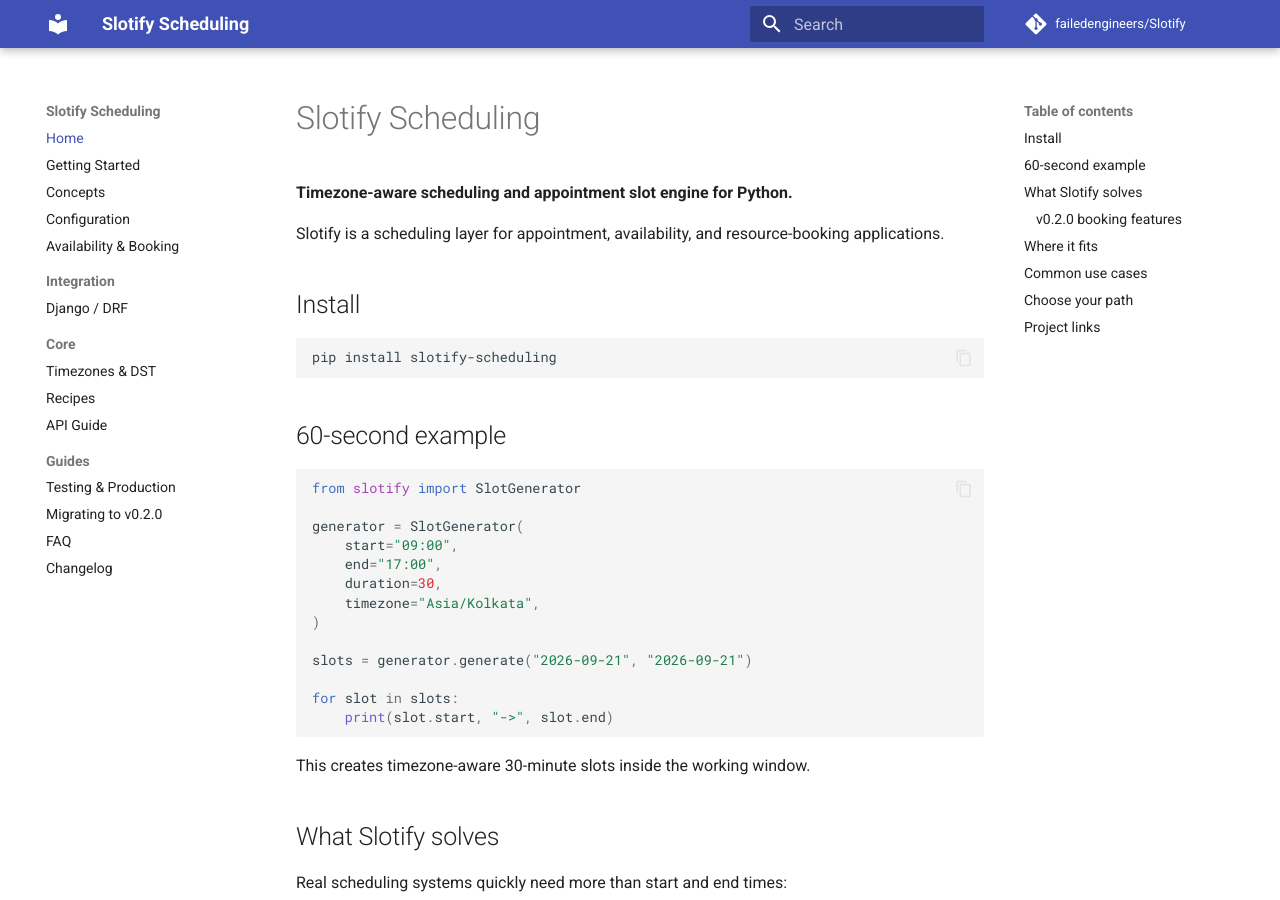
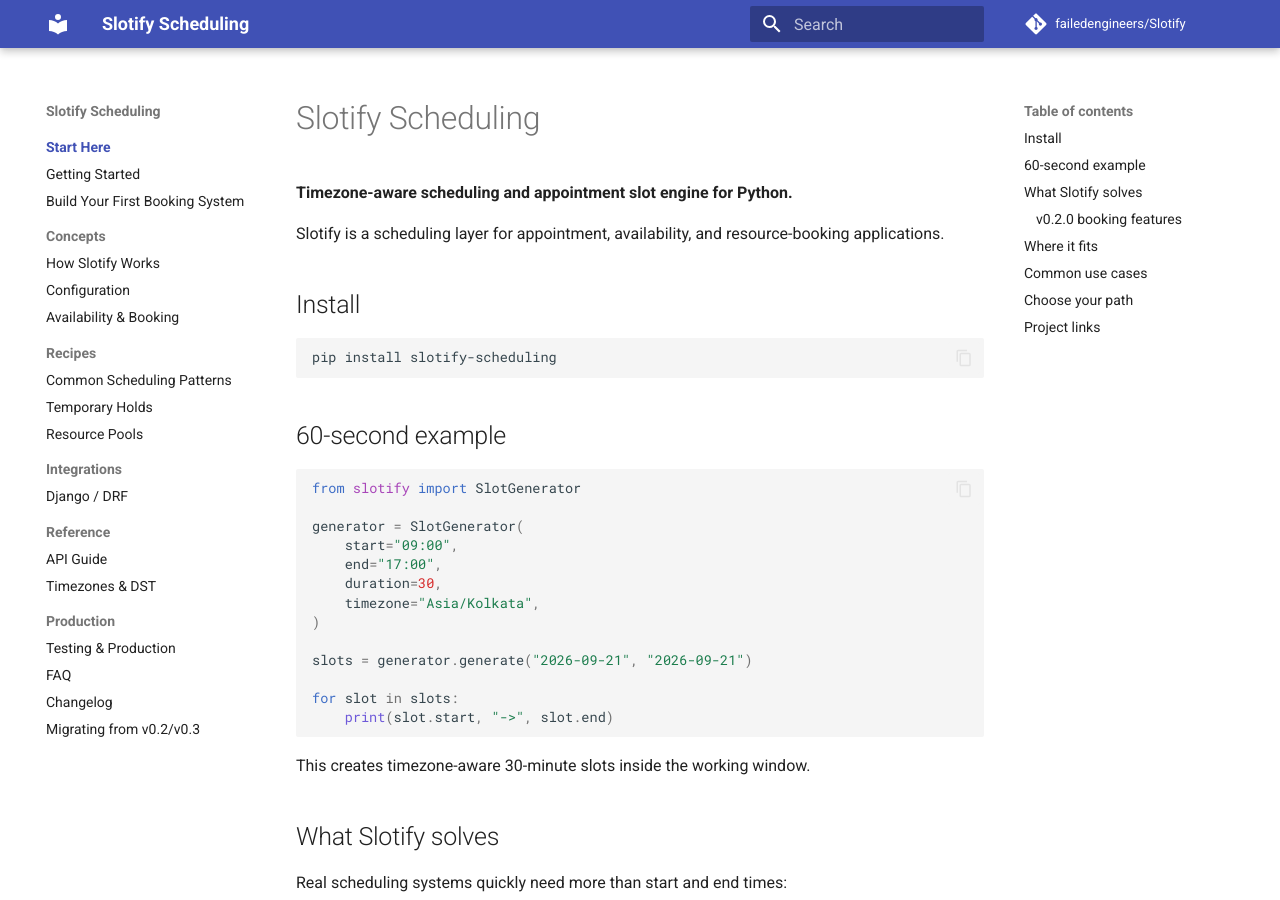
Before and after one commit to failedengineers/Slotify, an MkDocs documentation site: the page built from docs/index.md, in a window 1280 px wide and 900 px high. Built offline with MkDocs 1.6.1 and Material for MkDocs 9.7.7, drawn with Linux system fonts in a browser that asks for light colours; comment, search, counter and statistics services are not loaded.

Commit message:
Reorganize docs around building real scheduling systems

```diff
--- a/mkdocs.yml
+++ b/mkdocs.yml
@@ -24,19 +24,25 @@
   - tables
 
 nav:
-  - Home: index.md
-  - Getting Started: getting-started.md
-  - Concepts: concepts.md
-  - Configuration: configuration.md
-  - Availability & Booking: booking.md
-  - Integration:
+  - Start Here:
+      - Home: index.md
+      - Getting Started: getting-started.md
+      - Build Your First Booking System: build-your-first-booking.md
+  - Concepts:
+      - How Slotify Works: concepts.md
+      - Configuration: configuration.md
+      - Availability & Booking: booking.md
+  - Recipes:
+      - Common Scheduling Patterns: recipes.md
+      - Temporary Holds: holds.md
+      - Resource Pools: resources.md
+  - Integrations:
       - Django / DRF: django.md
-  - Core:
+  - Reference:
+      - API Guide: api.md
       - Timezones & DST: timezones.md
-      - Recipes: recipes.md
-      - API Guide: api.md
-  - Guides:
+  - Production:
       - Testing & Production: testing.md
-      - Migrating to v0.2.0: migration.md
       - FAQ: faq.md
       - Changelog: changelog.md
+      - Migrating from v0.2/v0.3: migration.md
```
